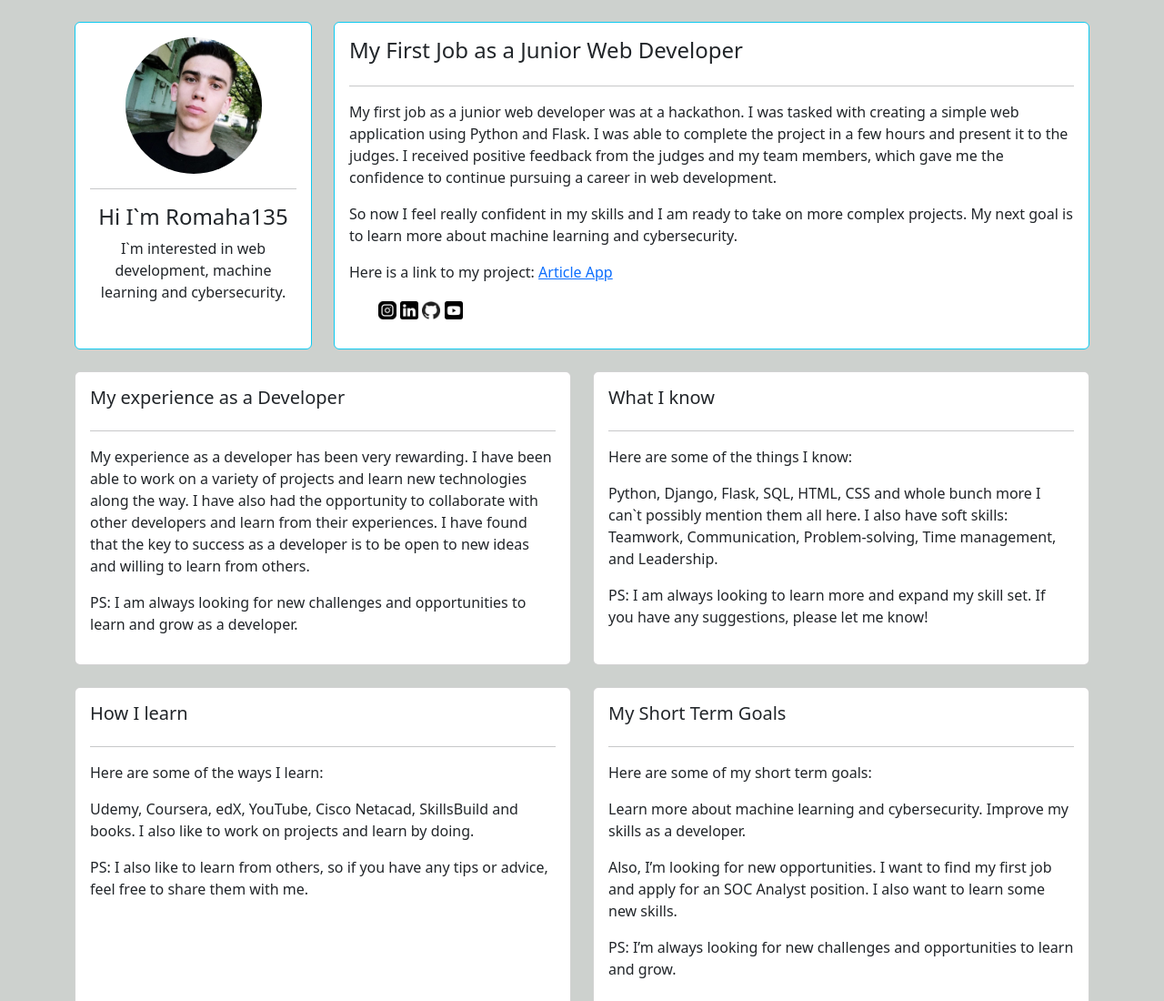
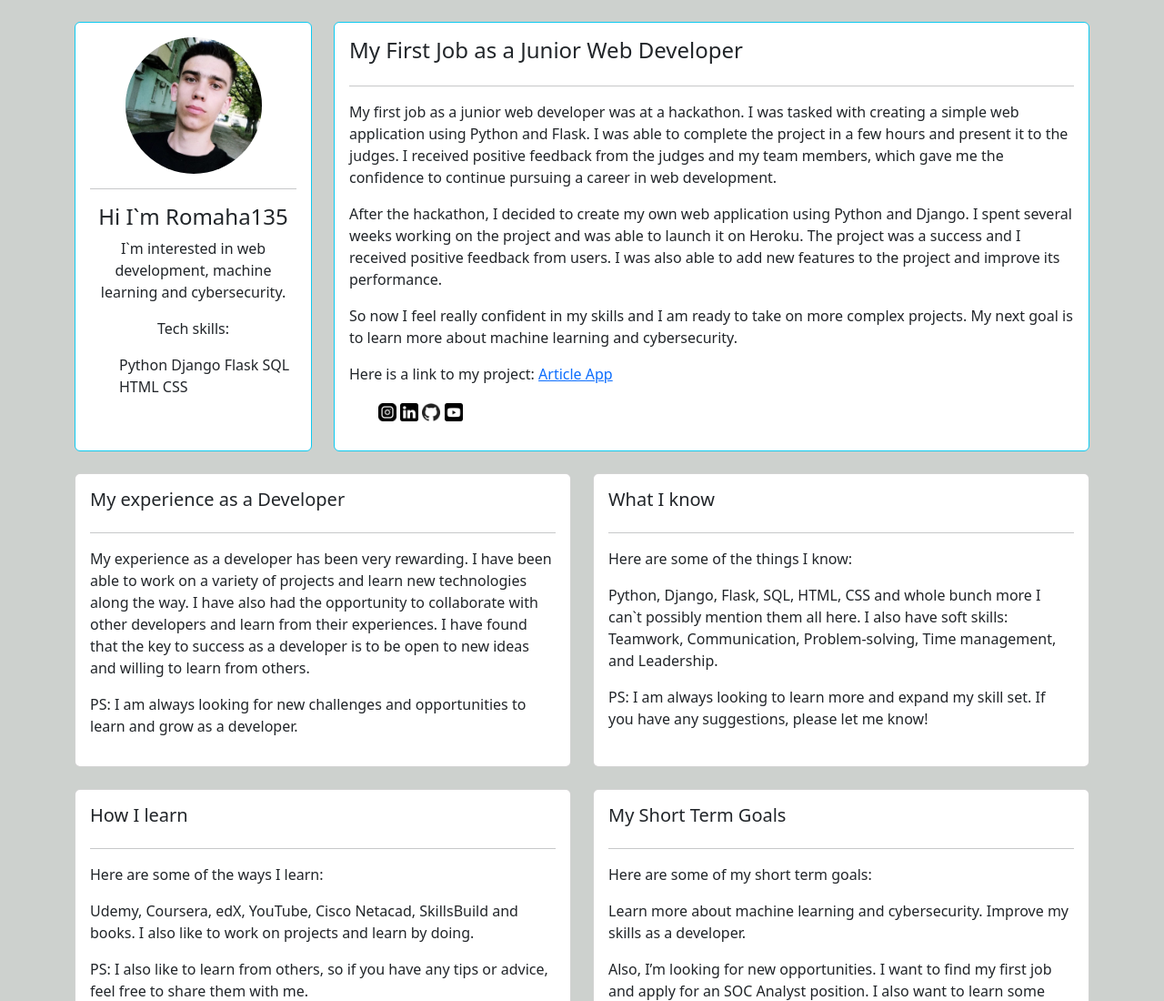
Before and after one commit to Romaha135/resume-updated, a plain HTML site: page index.html in a window 1280 px wide. Shown: the top 1100 px of the page at 91% size. Drawn offline with nearby package versions, Linux system fonts and the light colour scheme.

Commit message:
Enhance personal profile section with tech skills and project experience

```diff
--- a/index.html
+++ b/index.html
@@ -18,8 +18,18 @@
                     <img id="prifile-pic" src="images/my_icon.jpg" alt="image" />
                     <hr>
                     <h4>Hi I`m Romaha135</h4>
-                    <p>I`m interested in web development, machine learning and cybersecurity.</p>
-
+                    <p>I`m interested in web development, machine learning and cybersecurity. </p>
+                    <p>Tech skills: </p>
+                    <div class="text-start">
+                        <ul>
+                            <li>Python</li>
+                            <li>Django</li>
+                            <li>Flask</li>
+                            <li>SQL</li>
+                            <li>HTML</li>
+                            <li>CSS</li>
+                        </ul>
+                    </div>
 
 
                 </div>
@@ -33,6 +43,11 @@
                         I was tasked with creating a simple web application using Python and Flask.
                         I was able to complete the project in a few hours and present it to the judges.
                         I received positive feedback from the judges and my team members, which gave me the confidence to continue pursuing a career in web development.
+                    </p>
+                    <p>After the hackathon, I decided to create my own web application using Python and Django.
+                        I spent several weeks working on the project and was able to launch it on Heroku.
+                        The project was a success and I received positive feedback from users.
+                        I was also able to add new features to the project and improve its performance.
                     </p>
 
                     <p>So now I feel really confident in my skills and I am ready to take on more complex projects.
```
Also changed, not shown: main.css (line endings or trailing spaces).
